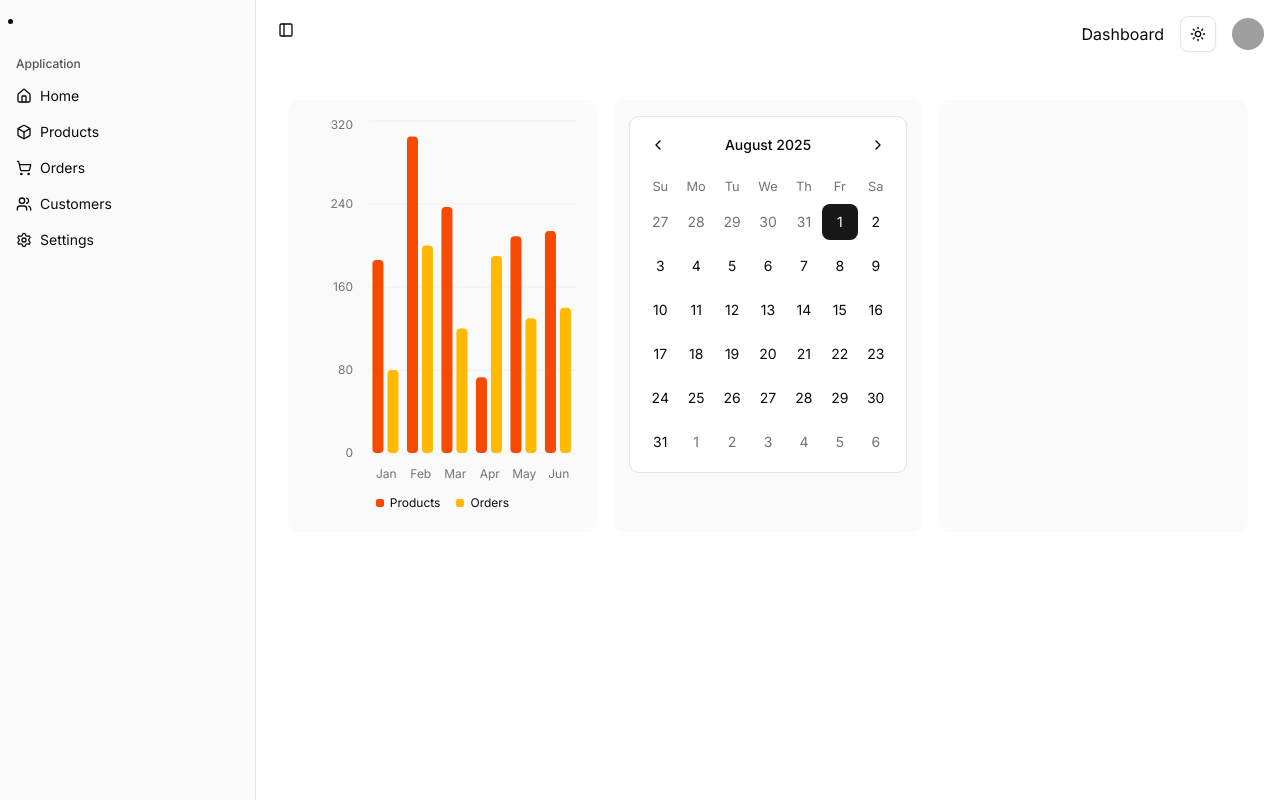
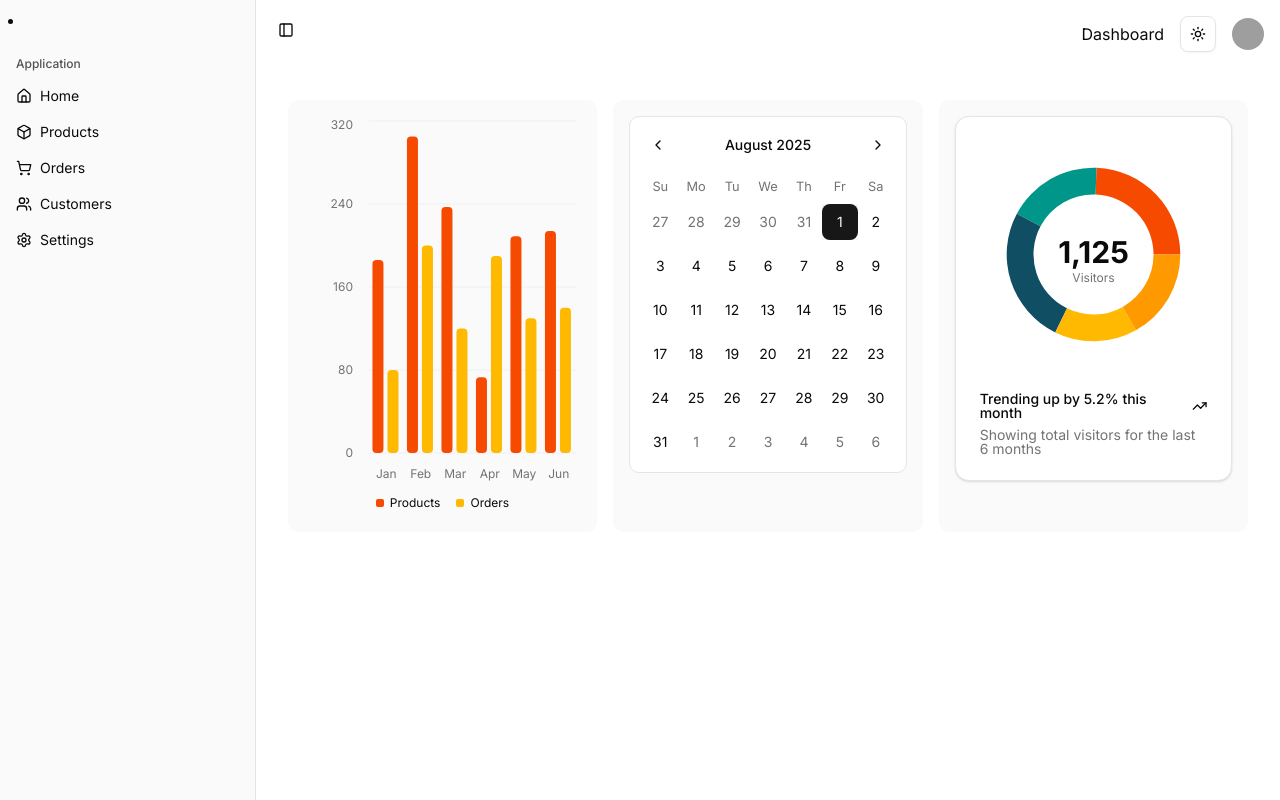
Before and after one commit to vidushalakshan/3D-Ecommerce, a Next.js app in the folder frontend/: page /dashboard in a window 1280 px wide. Built offline with nearby package versions, Linux system fonts and the light colour scheme; grey boxes are pictures that could not be loaded.

Commit message:
updated dashboard home pie chart

```diff
--- a/frontend/src/app/dashboard/Homepage.jsx
+++ b/frontend/src/app/dashboard/Homepage.jsx
@@ -1,5 +1,15 @@
 "use client";
-import { Bar, BarChart, YAxis, CartesianGrid, XAxis } from "recharts";
+import React, { useState, useMemo } from "react";
+import {
+  Bar,
+  BarChart,
+  YAxis,
+  CartesianGrid,
+  XAxis,
+  Label,
+  Pie,
+  PieChart,
+} from "recharts";
 import {
   ChartContainer,
   ChartTooltip,
@@ -8,9 +18,14 @@
   ChartLegendContent,
 } from "../../components/ui/chart";
 import { Calendar } from "../../components/ui/calendar";
-import { useState } from "react";
-import { color } from "framer-motion";
+import { TrendingUp } from "lucide-react";
+import {
+  Card,
+  CardContent,
+  CardFooter,
+} from "../../components/ui/card";
 
+// Bar chart config
 const chartConfig = {
   desktop: {
     label: "Products",
@@ -22,6 +37,7 @@
   },
 };
 
+// Bar chart data
 const chartData = [
   { month: "January", desktop: 186, mobile: 80 },
   { month: "February", desktop: 305, mobile: 200 },
@@ -31,11 +47,37 @@
   { month: "June", desktop: 214, mobile: 140 },
 ];
 
+// Pie chart data
+const chartDataa = [
+  { browser: "chrome", visitors: 275, fill: "var(--color-chrome)" },
+  { browser: "safari", visitors: 200, fill: "var(--color-safari)" },
+  { browser: "firefox", visitors: 287, fill: "var(--color-firefox)" },
+  { browser: "edge", visitors: 173, fill: "var(--color-edge)" },
+  { browser: "other", visitors: 190, fill: "var(--color-other)" },
+];
+
+// Pie chart config
+const chartConfigg = {
+  visitors: { label: "Visitors" },
+  chrome: { label: "Chrome", color: "var(--chart-1)" },
+  safari: { label: "Safari", color: "var(--chart-2)" },
+  firefox: { label: "Firefox", color: "var(--chart-3)" },
+  edge: { label: "Edge", color: "var(--chart-4)" },
+  other: { label: "Other", color: "var(--chart-5)" },
+};
+
 const Homepage = () => {
-const [date, setDate] = useState(new Date());
+  const [date, setDate] = useState(new Date());
+
+  // ✅ FIX: Use chartDataa for visitors total
+  const totalVisitors = useMemo(() => {
+    return chartDataa.reduce((acc, curr) => acc + curr.visitors, 0);
+  }, []);
+
   return (
     <div className="grid grid-cols-1 md:grid-cols-2 lg:grid-cols-3 gap-4 p-4">
-      <div className="bg-primary-foreground p-4 rounded-lg lg:col-span-2 xl:col-span-1 2xl:col-span-2 ">
+      {/* Bar Chart */}
+      <div className="bg-primary-foreground p-4 rounded-lg lg:col-span-2 xl:col-span-1 2xl:col-span-2">
         <ChartContainer config={chartConfig} className="h-[400px] w-full">
           <BarChart accessibilityLayer data={chartData}>
             <CartesianGrid vertical={false} />
@@ -54,7 +96,9 @@
           </BarChart>
         </ChartContainer>
       </div>
-      <div className="bg-primary-foreground p-4 rounded-lg lg:col-span-2 xl:col-span-1 2xl:col-span-1 ">
+
+      {/* Calendar */}
+      <div className="bg-primary-foreground p-4 rounded-lg lg:col-span-2 xl:col-span-1 2xl:col-span-1">
         <Calendar
           mode="single"
           selected={date}
@@ -63,7 +107,71 @@
           style={{ "--calendar-accent": "var(--chart-4)" }}
         />
       </div>
-      <div className="bg-primary-foreground p-4 rounded-lg lg:col-span-2 xl:col-span-1 2xl:col-span-1 "></div>
+
+      {/* Pie Chart */}
+      <div className="bg-primary-foreground p-4 rounded-lg lg:col-span-2 xl:col-span-1 2xl:col-span-1">
+        <Card className="flex flex-col">
+          <CardContent className="flex-1 pb-0">
+            <ChartContainer
+              config={chartConfigg}
+              className="mx-auto aspect-square max-h-[250px]"
+            >
+              <PieChart>
+                <ChartTooltip
+                  cursor={false}
+                  content={<ChartTooltipContent hideLabel />}
+                />
+                <Pie
+                  data={chartDataa}
+                  dataKey="visitors"
+                  nameKey="browser"
+                  innerRadius={60}
+                  strokeWidth={5}
+                >
+                  <Label
+                    content={({ viewBox }) => {
+                      if (viewBox && "cx" in viewBox && "cy" in viewBox) {
+                        return (
+                          <text
+                            x={viewBox.cx}
+                            y={viewBox.cy}
+                            textAnchor="middle"
+                            dominantBaseline="middle"
+                          >
+                            <tspan
+                              x={viewBox.cx}
+                              y={viewBox.cy}
+                              className="fill-foreground text-3xl font-bold"
+                            >
+                              {totalVisitors.toLocaleString()}
+                            </tspan>
+                            <tspan
+                              x={viewBox.cx}
+                              y={(viewBox.cy || 0) + 24}
+                              className="fill-muted-foreground"
+                            >
+                              Visitors
+                            </tspan>
+                          </text>
+                        );
+                      }
+                      return null;
+                    }}
+                  />
+                </Pie>
+              </PieChart>
+            </ChartContainer>
+          </CardContent>
+          <CardFooter className="flex-col gap-2 text-sm">
+            <div className="flex items-center gap-2 leading-none font-medium">
+              Trending up by 5.2% this month <TrendingUp className="h-4 w-4" />
+            </div>
+            <div className="text-muted-foreground leading-none">
+              Showing total visitors for the last 6 months
+            </div>
+          </CardFooter>
+        </Card>
+      </div>
     </div>
   );
 };
```
